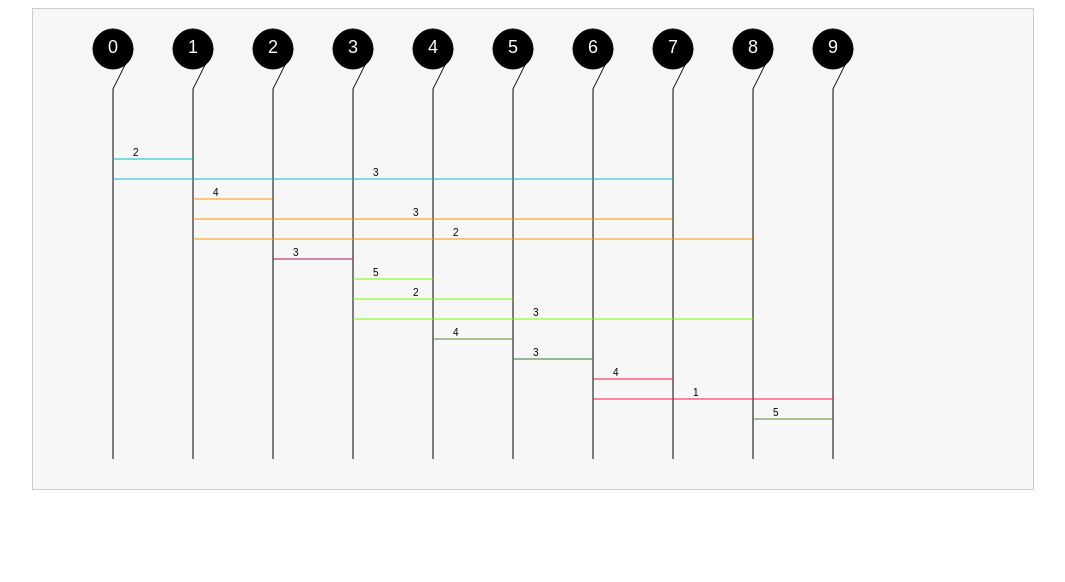
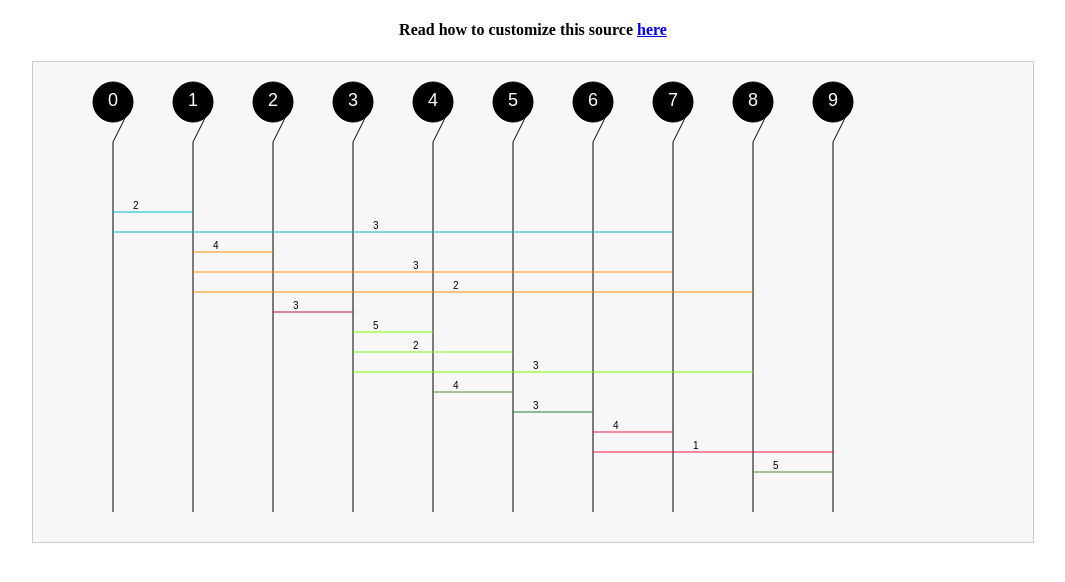
Before and after one commit to JimishF/dijkstra, a plain HTML site: page index.html in a window 1280 px wide. Shown: the whole page, without its empty margins (107-1172 px from the left). Drawn offline with Linux system fonts and the light colour scheme.

Commit message:
Links & Readme update

```diff
--- a/index.html
+++ b/index.html
@@ -9,8 +9,8 @@
 </head>
 	<body>
 		<div align="center" >
+			<h4> Read how to customize this source <a href="https://github.com/JimishF/dijkstra/blob/master/README.md">here</a></h4>
 			<canvas id="canv" width="1000" height="480" style="background:#F7F7F7"></canvas>
-
 			<br>
 			<div id="nodeStatus" align="left" style="margin-left:30%">
 				<div class="list"></div>
```
Also changed, not shown: 1 other file.
